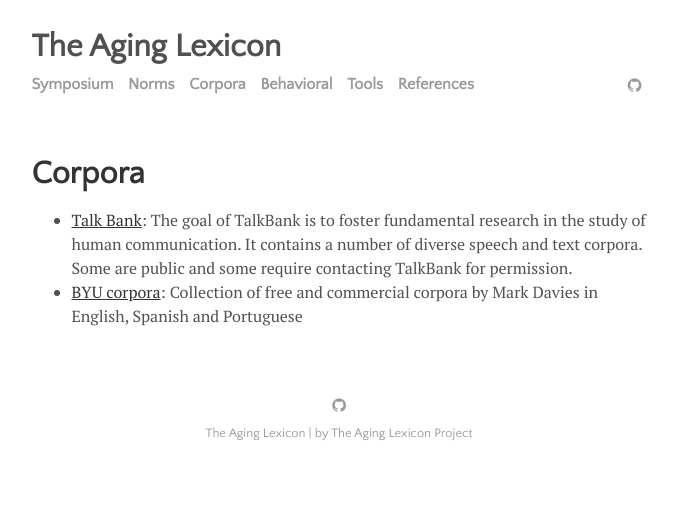
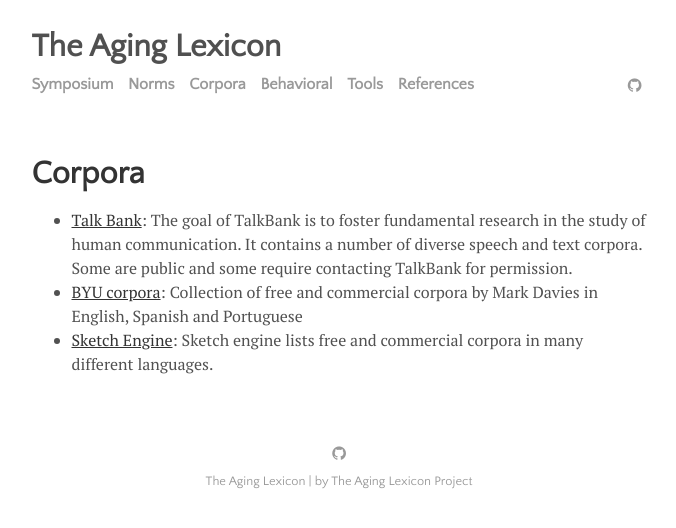
Before and after one commit to aginglexicon/aginglexicon.github.io, a Jekyll site: the page built from menu/corpora.md, in a window 1280 px wide. Shown: the top 528 px of the page, without its empty margins (301-977 px from the left). Built offline with Jekyll 4.4.1, drawn with Linux system fonts in a browser that asks for light colours.

Commit message:
Update corpora.md

```diff
--- a/menu/corpora.md
+++ b/menu/corpora.md
@@ -5,3 +5,4 @@
 
 - [Talk Bank](https://talkbank.org/): The goal of TalkBank is to foster fundamental research in the study of human communication. It contains a number of diverse speech and text corpora. Some are public and some require contacting TalkBank for permission.
 - [BYU corpora](https://corpus.byu.edu/): Collection of free and commercial corpora by Mark Davies in English, Spanish and Portuguese
+- [Sketch Engine](https://www.sketchengine.eu/user-guide/user-manual/corpora/corpora-list/): Sketch engine lists free and commercial corpora in many different languages.
```
